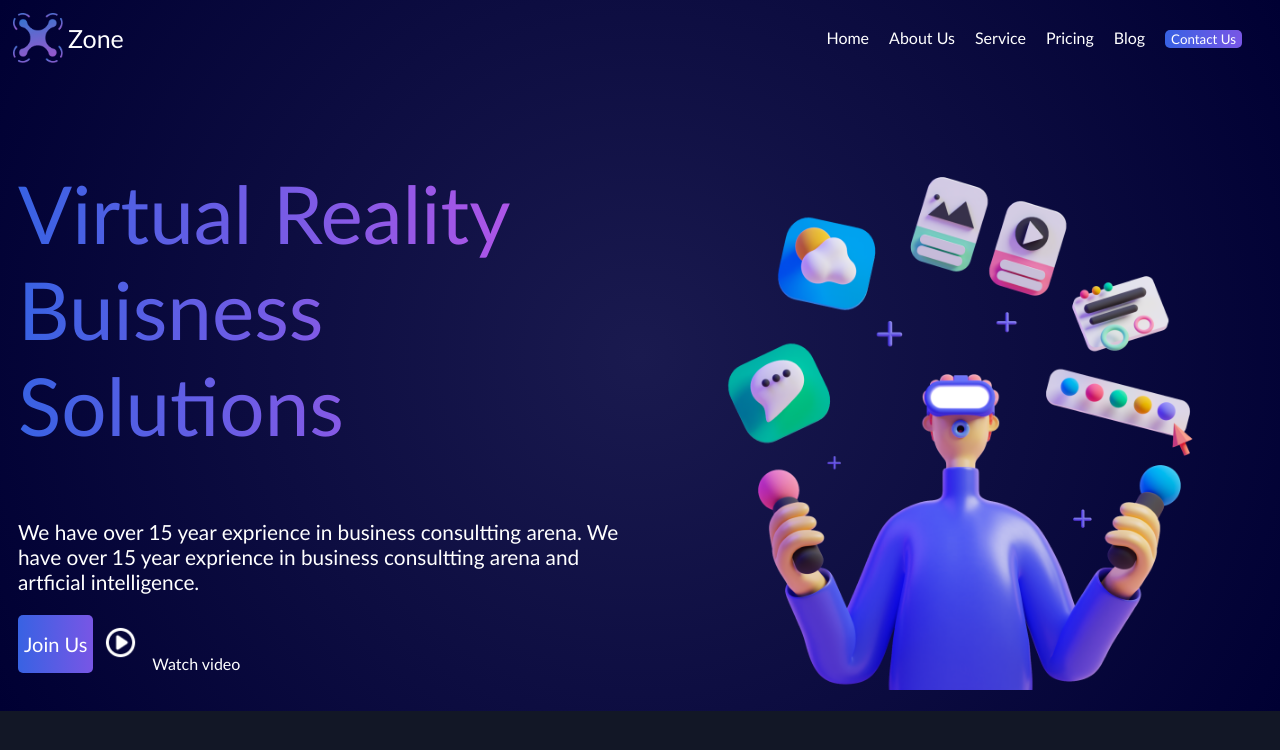
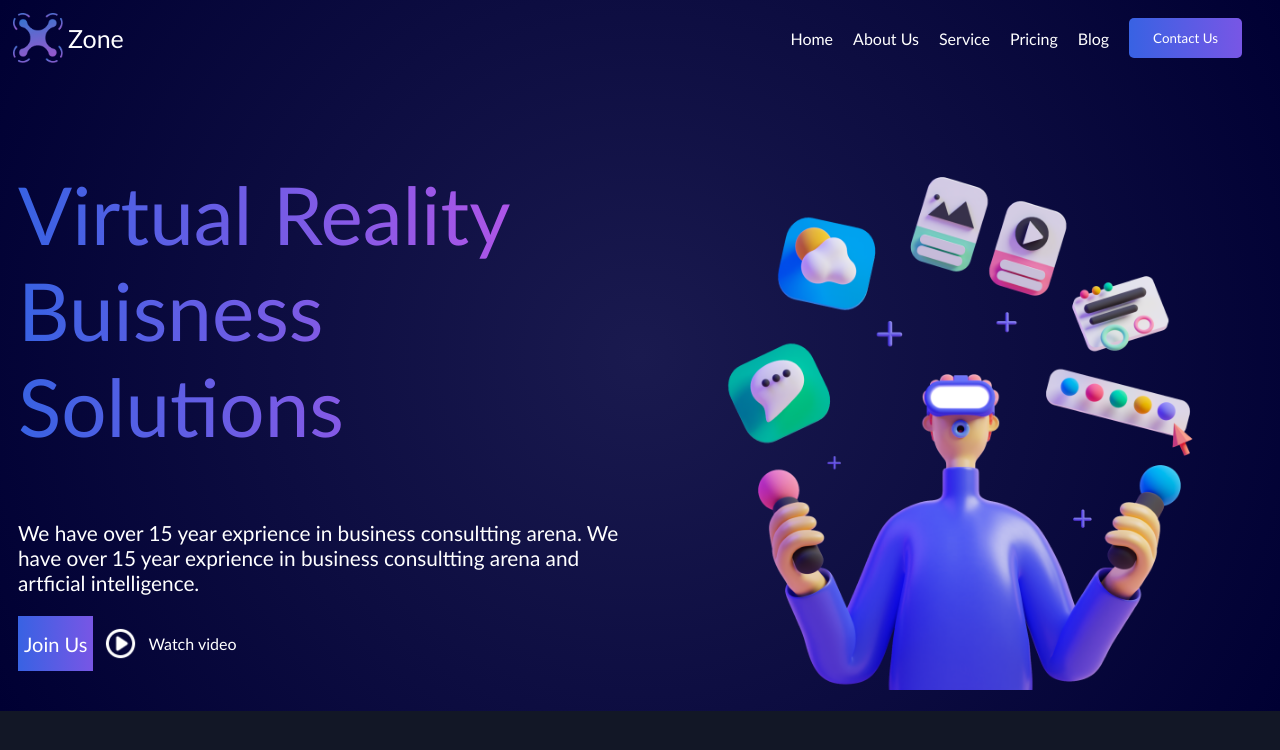
Before and after one commit to slavchik1/front-end2023, a plain HTML site: page 2023/index.html in a window 1280 px wide. Drawn offline with Linux system fonts and the light colour scheme.

Commit message:
better site

```diff
--- a/2023/index.html
+++ b/2023/index.html
@@ -9,7 +9,7 @@
     </head>
     <body>
         <header>
-            <nav>
+            <nav class="header-nav">
                 <div class="left-header-div">
                 <a href="index.html" class="logo-center-text">
                     <img src="images/logo.png", alt="logo", width="50", height="50">
@@ -36,7 +36,7 @@
                         </li>
                         <li class="margin-in-header-list">
                             <a href="#">
-                                <button>Contact Us</button>
+                                <button class="header-button">Contact Us</button>
                             </a>
                         </li>
                     </ul>
@@ -44,13 +44,13 @@
             </nav>
         </header>
         <main>
-            <section>
+            <section class="main-section-1">
                 <div class="left-section-1-div">
                     <h1>Virtual Reality Buisness Solutions</h1>
                     <p class="section-1-p">We have over 15 year exprience in business consultting arena. We have over 15 year exprience in business consultting arena and artficial intelligence.</p>
                     <div class="section-1-right-div-div-for-buttons">
                         <button class="join-us-button">Join Us</button>
-                        <a href="#">
+                        <a href="#" class="join-us-button-a">
                             <img src="images/circle_with_triangle.png", width="35px", height="35px" alt="circle with triangle", class="margin-10px">
                             <span>Watch video</span>
                         </a>
--- a/2023/styles.css
+++ b/2023/styles.css
@@ -15,25 +15,29 @@ a {
     text-decoration: none;
 }
 
-nav {
+.header-nav {
+    display: flex;
     text-align: left;
-    display: flex;
     justify-content: space-between;
     align-items: center;
 }
 
-section {
+.main-section-1 {
+    display: flex;
     align-items: center;
     text-align: left;
-    display: flex;
     justify-content: space-between;
+}
+
+.header-button {
+    border-radius: 5px;
+    padding: 12px 24px;
 }
 
 button {
     background: linear-gradient(to right, #3862E3, #7856E5);
     background-size: cover;
     border: none;
-    border-radius: 5px;
 }
 
 h1 {
@@ -52,11 +56,13 @@ h1 {
 }
 
 .horizontal-list {
-    list-style: none;
     display: flex;
     padding: 0;
     margin: 0;
     margin-left: auto;
+    align-items: center;
+
+    list-style: none;
 }
 
 .margin-in-header-list {
@@ -64,9 +70,9 @@ h1 {
 }
 
 .left-header-div {
+    display: flex;
     align-items: left;
     text-align: left;
-    display: flex;
 }
 
 .right-header-div {
@@ -103,3 +109,9 @@ h1 {
 .margin-10px {
     margin: 10px;
 }
+
+.join-us-button-a {
+    display: flex;
+    justify-content: center;
+    align-items: center;
+}
```
